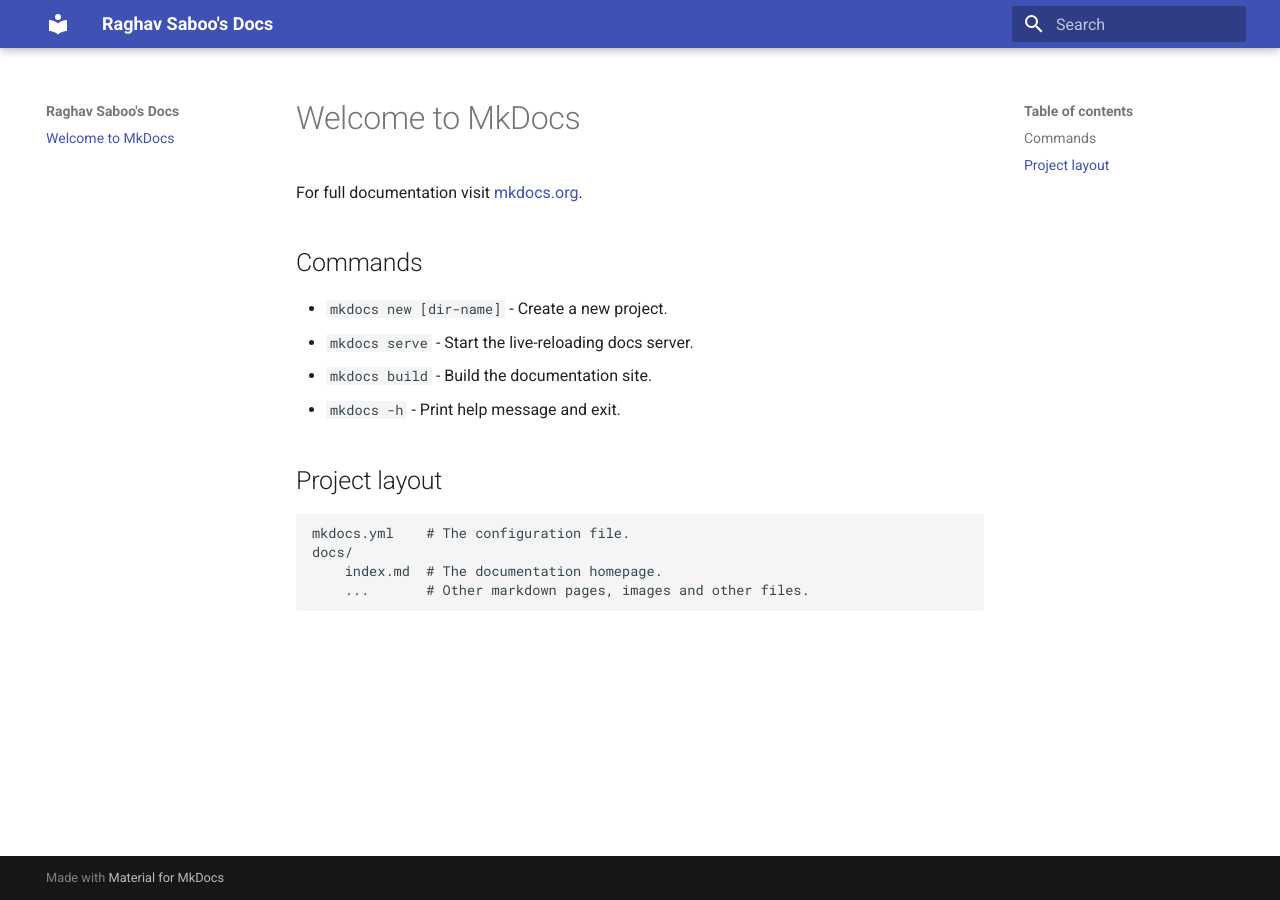
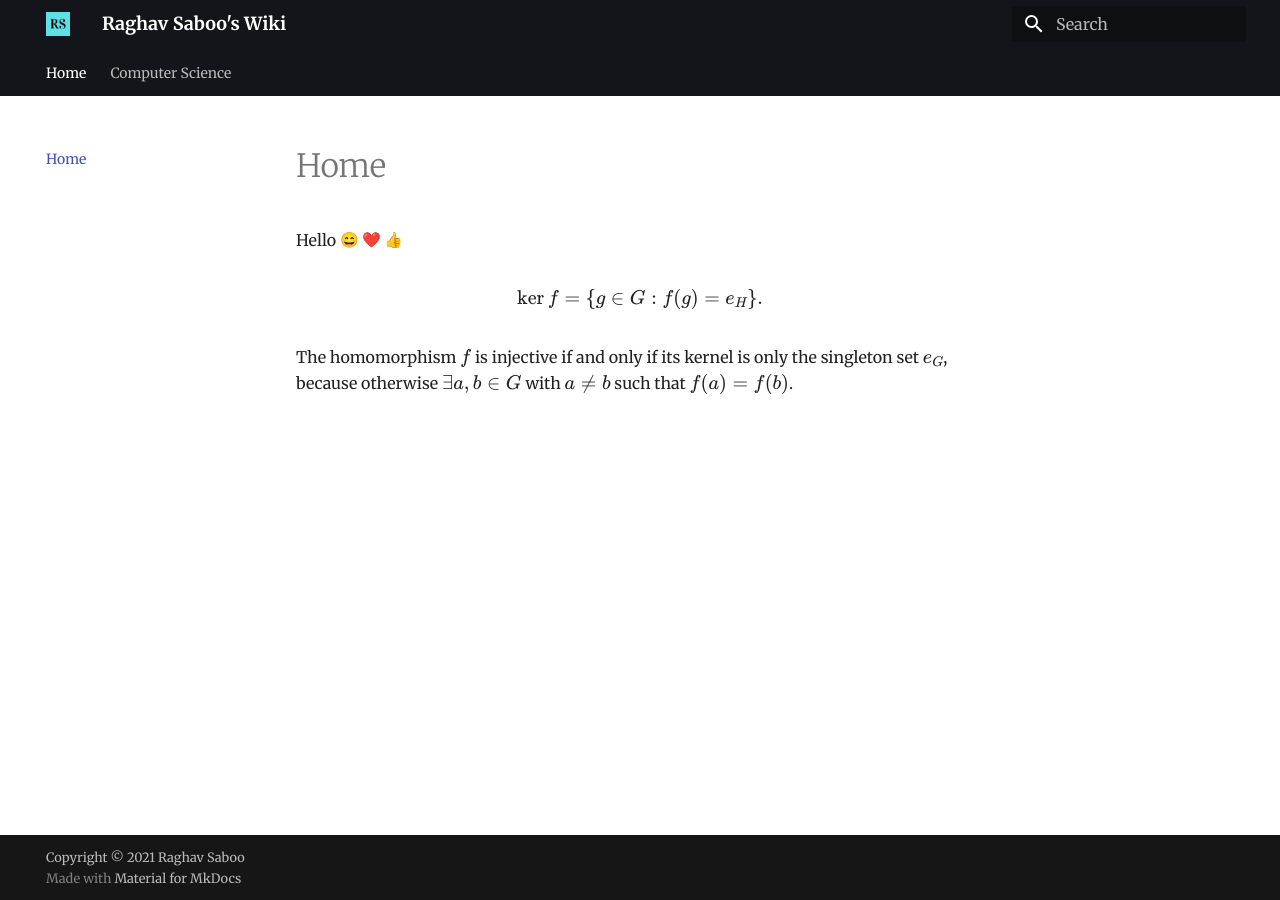
Before and after one commit to raghavsaboo/docs.raghavsaboo.com, an MkDocs documentation site: the page built from docs/index.md, in a window 1280 px wide. Built offline with MkDocs 1.6.1 and Material for MkDocs 9.7.7, drawn with Linux system fonts in a browser that asks for light colours; emoji names are drawn with the system emoji font.

Commit message:
updated settings

```diff
--- a/docs/index.md
+++ b/docs/index.md
@@ -1,17 +1,9 @@
-# Welcome to MkDocs
+Hello :smile: :heart: :thumbsup:
 
-For full documentation visit [mkdocs.org](https://www.mkdocs.org).
+$$
+\operatorname{ker} f=\{g\in G:f(g)=e_{H}\}{\mbox{.}}
+$$
 
-## Commands
-
-* `mkdocs new [dir-name]` - Create a new project.
-* `mkdocs serve` - Start the live-reloading docs server.
-* `mkdocs build` - Build the documentation site.
-* `mkdocs -h` - Print help message and exit.
-
-## Project layout
-
-    mkdocs.yml    # The configuration file.
-    docs/
-        index.md  # The documentation homepage.
-        ...       # Other markdown pages, images and other files.
+The homomorphism $f$ is injective if and only if its kernel is only the
+singleton set $e_G$, because otherwise $\exists a,b\in G$ with $a\neq b$ such
+that $f(a)=f(b)$.
--- /dev/null
+++ b/docs/javascripts/config.js
@@ -0,0 +1,12 @@
+window.MathJax = {
+    tex: {
+      inlineMath: [["\\(", "\\)"]],
+      displayMath: [["\\[", "\\]"]],
+      processEscapes: true,
+      processEnvironments: true
+    },
+    options: {
+      ignoreHtmlClass: ".*|",
+      processHtmlClass: "arithmatex"
+    }
+  };
--- a/mkdocs.yml
+++ b/mkdocs.yml
@@ -1,3 +1,55 @@
-site_name: Raghav Saboo's Docs
+site_name: Raghav Saboo's Wiki
 theme:
   name: material
+  font:
+    text: Merriweather
+  features:
+  - navigation.tabs
+  - navigation.instant
+  palette:
+    primary: black
+    accent: light blue
+  logo: assets/profile.png
+  favicon: assets/profile.png
+markdown_extensions:
+  - pymdownx.emoji:
+      emoji_index: !!python/name:materialx.emoji.twemoji
+      emoji_generator: !!python/name:materialx.emoji.to_svg
+  - pymdownx.highlight:
+      linenums: true
+      linenums_style: pymdownx.inline
+  - pymdownx.inlinehilite
+  - pymdownx.superfences:
+      custom_fences:
+      - name: mermaid
+        class: mermaid-experimental
+        format: !!python/name:pymdownx.superfences.fence_code_format
+  - pymdownx.keys
+  - pymdownx.snippets
+  - attr_list
+  - admonition
+  - pymdownx.details
+  - abbr
+  - pymdownx.tabbed
+  - footnotes
+  - pymdownx.critic
+  - pymdownx.betterem:
+      smart_enable: all
+  - pymdownx.caret
+  - pymdownx.mark
+  - pymdownx.tilde
+  - pymdownx.smartsymbols
+  - def_list
+  - pymdownx.tasklist:
+      custom_checkbox: true
+  - pymdownx.arithmatex:
+      generic: true
+  - meta
+extra_javascript:
+  - javascripts/config.js
+  - https://polyfill.io/v3/polyfill.min.js?features=es6
+  - https://cdn.jsdelivr.net/npm/mathjax@3/es5/tex-mml-chtml.js
+google_analytics:
+  - UA-187552463-1
+  - auto
+copyright: Copyright &copy; 2021 Raghav Saboo
```
Also changed, not shown: docs/Computer Science/Java/basics.md (added, +24 -0 lines), docs/Computer Science/Java/methods.md (added, +23 -0 lines), docs/assets/profile.png (added).
